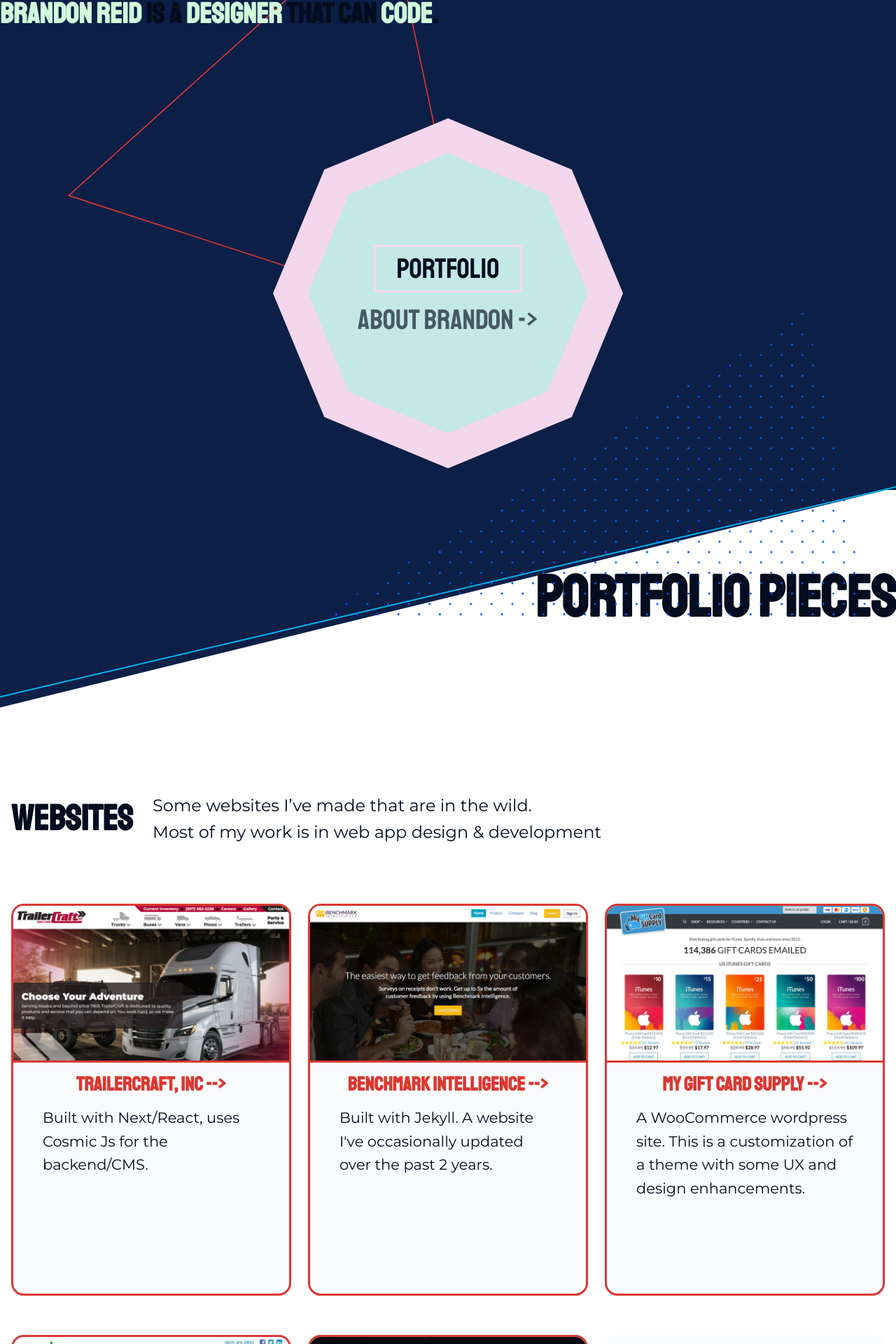
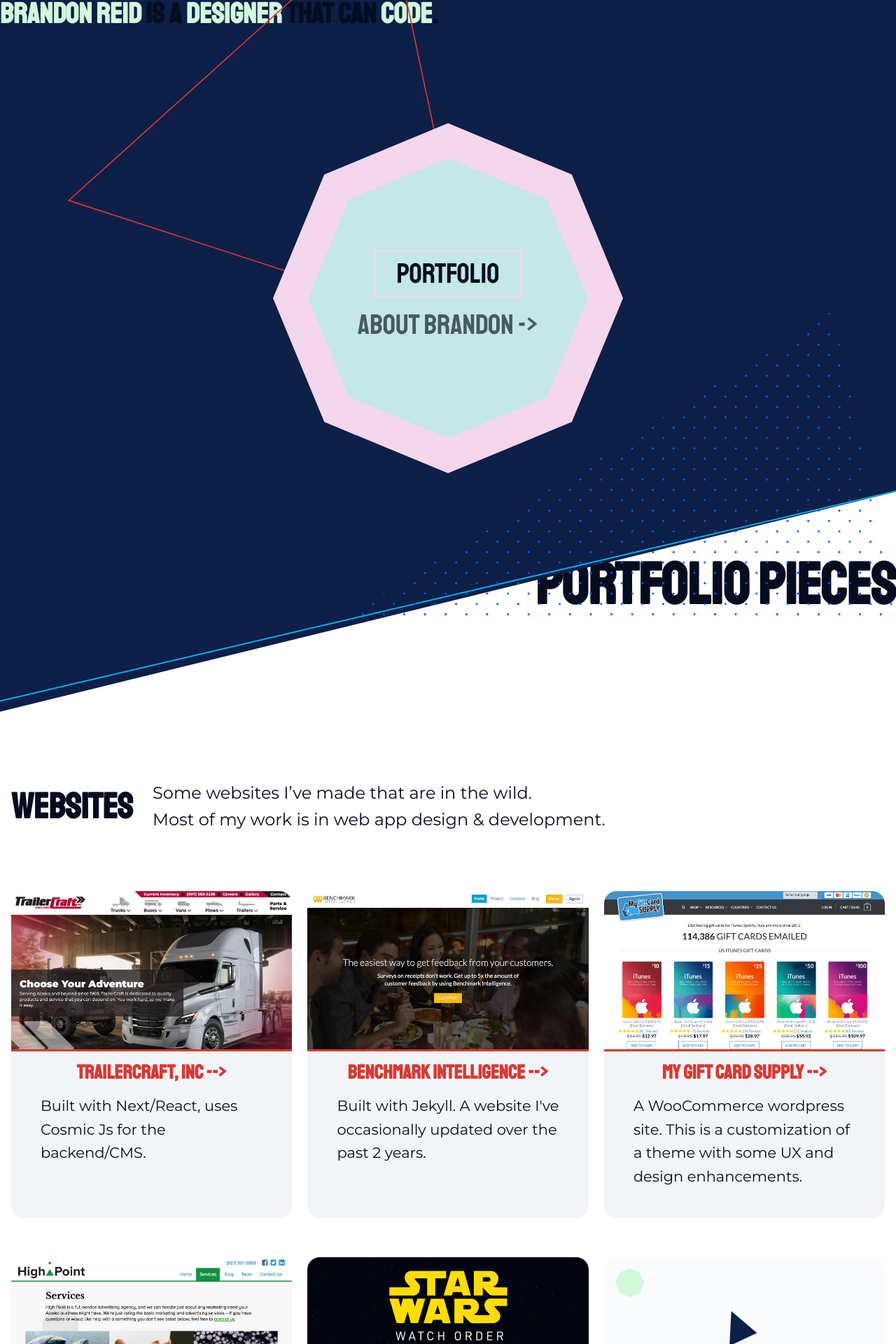
Before and after one commit to brandonreid/portfolio, a Jekyll site: the page built from index.html, in a window 1280 px wide. Shown: the top 1920 px of the page at 70% size. Built offline with Jekyll 4.4.1, drawn with Linux system fonts in a browser that asks for light colours.

Commit message:
Add responsive styles

```diff
--- a/css/styles.css
+++ b/css/styles.css
@@ -595,20 +595,33 @@
 
 .portfolio-top {
   background-color: #0c1f47;
+  position: relative;
+  z-index: 20;
+  padding-bottom: 2em; }
+  @media (min-width: 768px) {
+    .portfolio-top {
       height: calc(50vh + 250px);
-  position: relative; }
+      min-height: 550px;
+      padding-bottom: 0; } }
   .portfolio-top h1 {
-    font-size: 3.2vw;
+    font-size: 19vw;
     color: #d1f9da;
     line-height: 1em;
     position: relative;
     z-index: 100; }
     .portfolio-top h1 span {
       color: #040d1f; }
+    @media (min-width: 580px) {
+      .portfolio-top h1 {
+        font-size: 9vw; } }
+    @media (min-width: 900px) {
+      .portfolio-top h1 {
+        font-size: 3.2vw; } }
   .portfolio-top .nav-wrapper {
     position: relative;
-    width: 500px;
-    height: 500px;
+    width: 350px;
+    height: 350px;
+    max-width: 100%;
     display: -webkit-box;
     display: -ms-flexbox;
     display: flex;
@@ -619,17 +632,32 @@
     align-content: center;
     -ms-flex-wrap: wrap;
     flex-wrap: wrap;
-    margin: calc(42vh - 250px) auto 0; }
+    margin: 2em auto 0;
+    z-index: 150; }
+    @media (min-width: 580px) {
+      .portfolio-top .nav-wrapper {
+        width: 500px;
+        height: 500px; } }
+    @media (min-width: 900px) {
+      .portfolio-top .nav-wrapper {
+        margin-top: 0;
+        top: calc(55% - 250px); } }
   .portfolio-top .triangle {
     position: absolute;
-    left: -300px;
-    top: -300px;
-    width: 600px;
-    height: 600px; }
+    left: -100px;
+    top: -200px;
+    width: 400px;
+    height: 400px; }
     .portfolio-top .triangle polygon {
       fill: transparent;
       stroke: #db3832;
       stroke-width: 0.3; }
+    @media (min-width: 580px) {
+      .portfolio-top .triangle {
+        left: -300px;
+        top: -300px;
+        width: 600px;
+        height: 600px; } }
   .portfolio-top .big-octogon {
     position: absolute;
     top: 0;
@@ -653,7 +681,7 @@
       display: block;
       text-align: center; }
   .portfolio-top a {
-    font-size: 2.5em;
+    font-size: 2em;
     font-family: "Staatliches", cursive;
     color: rgba(4, 13, 31, 0.65);
     display: inline-block;
@@ -681,17 +709,27 @@
       transition: none; }
       .portfolio-top a.active:after {
         content: ""; }
+    @media (min-width: 580px) {
+      .portfolio-top a {
+        font-size: 2.5em; } }
   .portfolio-top .dots {
     position: absolute;
-    right: 3%;
+    right: 0%;
+    bottom: -4em;
+    max-width: 100%;
+    z-index: 50; }
+    @media (min-width: 580px) {
+      .portfolio-top .dots {
+        bottom: -8em; } }
+    @media (min-width: 768px) {
+      .portfolio-top .dots {
         bottom: -20vh;
-    max-width: 60%;
-    z-index: 50; }
+        max-width: 60%; } }
   .portfolio-top .divider {
     width: 100vw;
     height: auto;
     position: absolute;
-    top: 99%;
+    top: 99.9%;
     left: 0;
     right: 0; }
     .portfolio-top .divider .area {
@@ -704,22 +742,44 @@
   overflow: hidden;
   position: relative; }
   .portfolio-pieces h2 {
+    font-size: 12vw;
+    text-align: right;
+    margin-top: 10vw;
+    margin-bottom: 1rem; }
+    @media (min-width: 768px) {
+      .portfolio-pieces h2 {
         font-size: 6.5vw;
-    text-align: right;
-    margin-top: 5.5rem;
-    margin-bottom: 13rem; }
+        margin-top: 5.5vw;
+        margin-bottom: 13rem; } }
   .portfolio-pieces .title-row {
-    margin-bottom: 5em;
+    margin-bottom: 2em;
     position: relative;
     z-index: 50; }
+    .portfolio-pieces .title-row h3 {
+      font-size: 51px; }
+    .portfolio-pieces .title-row p {
+      font-size: 24px;
+      margin: 0; }
+    .portfolio-pieces .title-row.-w-link .separator {
+      display: none; }
+    .portfolio-pieces .title-row.-w-link a {
+      font-size: 51px;
+      font-family: "Staatliches", cursive;
+      display: inline-block;
+      vertical-align: middle; }
+      .portfolio-pieces .title-row.-w-link a:after {
+        content: " ->"; }
+    @media (min-width: 580px) {
+      .portfolio-pieces .title-row {
+        margin-bottom: 5em; }
+        .portfolio-pieces .title-row p span {
+          display: block; } }
+    @media (min-width: 960px) {
       .portfolio-pieces .title-row h3, .portfolio-pieces .title-row p {
         display: inline-block;
         vertical-align: middle;
         margin: 0; }
-    .portfolio-pieces .title-row h3 {
-      font-size: 51px; }
       .portfolio-pieces .title-row p {
-      font-size: 24px;
         margin-left: 1em; }
       .portfolio-pieces .title-row.-w-link {
         display: -webkit-box;
@@ -736,14 +796,12 @@
           vertical-align: middle;
           height: 1px;
           margin: 0 1.5em;
-        background-color: #db3832; }
-      .portfolio-pieces .title-row.-w-link a {
-        font-size: 51px;
-        font-family: "Staatliches", cursive;
-        display: inline-block;
-        vertical-align: middle; }
-        .portfolio-pieces .title-row.-w-link a:after {
-          content: " ->"; }
+          background-color: #db3832; } }
+  .portfolio-pieces .portfolio-list {
+    margin-bottom: 6em;
+    position: relative;
+    z-index: 50; }
+    @media (min-width: 580px) {
       .portfolio-pieces .portfolio-list {
         display: -webkit-box;
         display: -ms-flexbox;
@@ -753,22 +811,16 @@
         -webkit-box-pack: justify;
         -ms-flex-pack: justify;
         justify-content: space-between;
-    margin-left: -1em;
-    margin-bottom: 6em;
-    position: relative;
-    z-index: 50; }
+        margin-left: -1em; } }
   .portfolio-pieces .portfolio-item {
-    background-color: #fafbfc;
-    border: 3px solid #db3832;
+    background-color: #f2f5f7;
     border-radius: 18px;
-    width: 400px;
-    min-height: 560px;
     max-width: 100%;
     display: inline-block;
     vertical-align: top;
     overflow: hidden;
-    margin: 0 0 3.5em 1em;
     text-decoration: none;
+    margin-bottom: 1em;
     position: relative;
     -webkit-box-shadow: 0 0 12px 0px rgba(12, 31, 71, 0);
     box-shadow: 0 0 12px 0px rgba(12, 31, 71, 0);
@@ -801,11 +853,21 @@
       transform: translateY(-5px); }
       .portfolio-pieces .portfolio-item:hover h4 {
         text-decoration: underline; }
+    @media (min-width: 580px) {
+      .portfolio-pieces .portfolio-item {
+        width: calc(50% - 1em);
+        display: inline-block;
+        vertical-align: top;
+        margin: 0 0 1em 1em; } }
+    @media (min-width: 1100px) {
+      .portfolio-pieces .portfolio-item {
+        width: calc(33% - 1em);
+        margin: 0 0 3.5em 1em; } }
   .portfolio-pieces .empty-portfolio-item {
     background-color: #fafbfc;
     border-radius: 18px;
-    width: 400px;
-    min-height: 560px;
+    min-height: 260px;
+    width: 100%;
     max-width: 100%;
     display: -webkit-inline-box;
     display: -ms-inline-flexbox;
@@ -814,8 +876,7 @@
     -webkit-box-orient: vertical;
     -webkit-box-direction: normal;
     -ms-flex-direction: column;
-    flex-direction: column;
-    margin: 0 0 2.5em 1em; }
+    flex-direction: column; }
     .portfolio-pieces .empty-portfolio-item .mini-octogon {
       width: 41px;
       height: 41px;
@@ -836,6 +897,14 @@
           fill: #d1f9da; }
         .portfolio-pieces .empty-portfolio-item .dude-walken svg .front-arm {
           fill: #f4d7ec; }
+    @media (min-width: 580px) {
+      .portfolio-pieces .empty-portfolio-item {
+        width: calc(50% - 1em);
+        margin: 0 0 1em 1em; } }
+    @media (min-width: 1100px) {
+      .portfolio-pieces .empty-portfolio-item {
+        width: calc(33% - 1em);
+        margin: 0 0 3.5em 1em; } }
   .portfolio-pieces .big-octogon {
     width: 1000px;
     height: 1000px;
--- a/index.html
+++ b/index.html
@@ -35,7 +35,7 @@
   <div class="container">
     <div class="title-row">
       <h3>Websites</h3>
-      <p>Some websites I’ve made that are in the wild. <br>Most of my work is in web app design & development</p>
+      <p>Some websites I’ve made that are in the wild. <span>Most of my work is in web app design & development.</span></p>
     </div>
     <div class="portfolio-list">
       <a class="portfolio-item" href="https://trailercraft.com/" target="_blank">
@@ -91,7 +91,7 @@
 
     <div class="title-row">
       <h3>Design Systems</h3>
-      <p>Some design systems I’ve made. <br>They’re not flashy, but they were each successful.</p>
+      <p>Some design systems I’ve made. <span>They’re not flashy, but they were each successful.</span></p>
     </div>
     <div class="portfolio-list">
       <a class="portfolio-item" href="https://criticalmix.bitbucket.io/cmix_pattern_library/" target="_blank">
@@ -113,7 +113,7 @@
 
     <div class="title-row -w-link">
       <h3>Case study</h3>
-      <p>Field Auditing Application <br>The story of a mobile web app refactor.</p>
+      <p>Field Auditing Application <span>The story of a mobile web app refactor.</span></p>
       <div class="separator"></div>
       <a href="{{ '/pieces/field-auditing-application/' | prepend: site.baseurl }}">READ</a>
     </div>
--- a/scss/_variables.scss
+++ b/scss/_variables.scss
@@ -9,3 +9,8 @@
 
 $baseFont: 'Montserrat', sans-serif;
 $headerFont: 'Staatliches', cursive;
+
+$mnbp: 580px;
+$smbp: 768px;
+$mdbp: 900px;
+$lgbp: 1100px;
```
Also changed, not shown: scss/_portfolio.scss (+122 -44 lines). Lines whose indentation alone changed are shown as unchanged.
